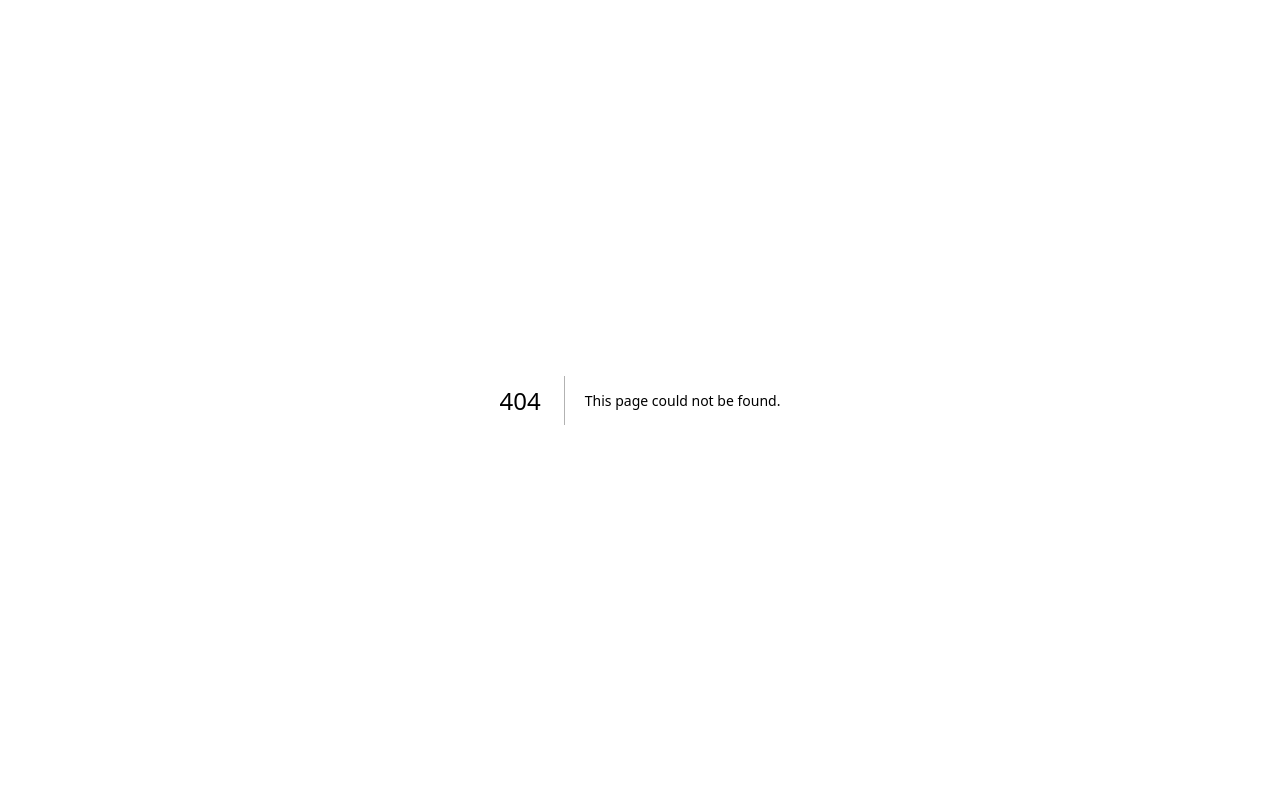
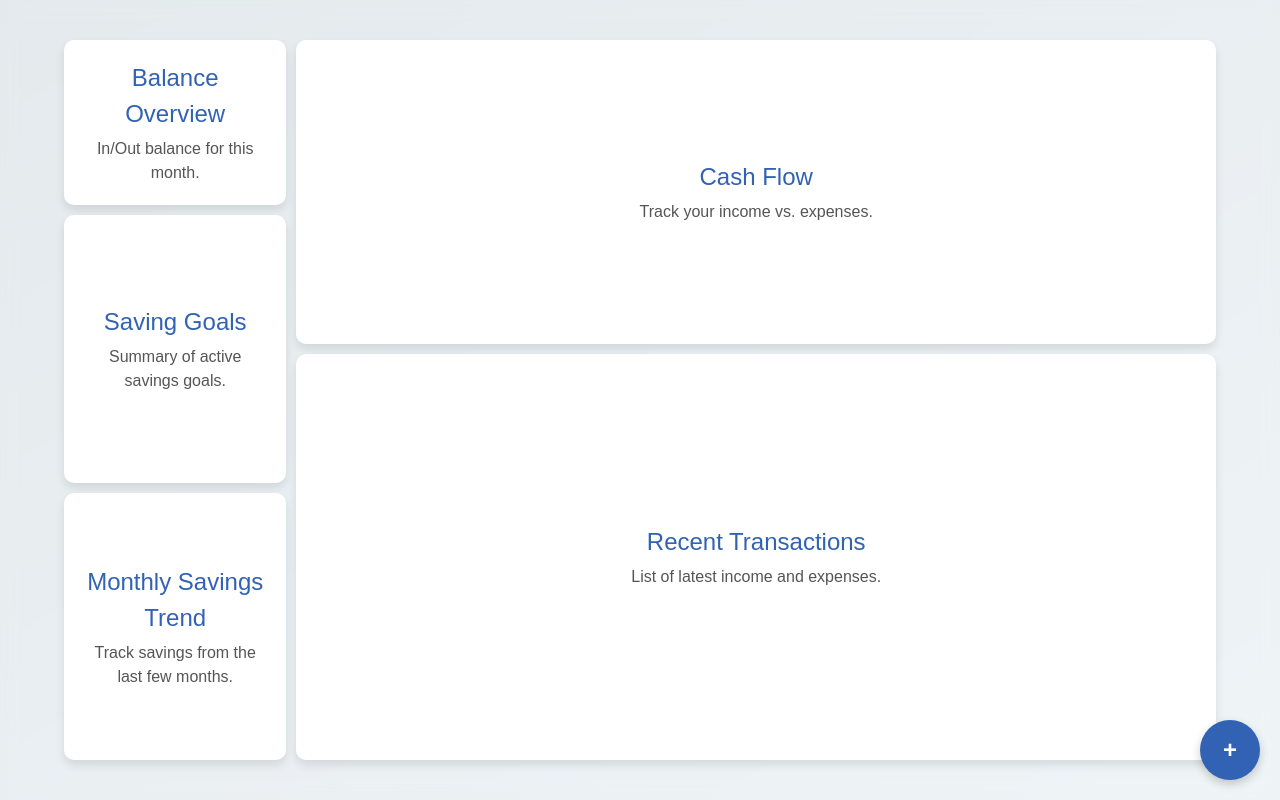
Before and after one commit to derrickkwillis/Finance-Tracker, a Next.js app in the folder client/: page /dashboard in a window 1280 px wide. Before the commit this address had no page. Built offline with nearby package versions, Linux system fonts and the light colour scheme.

Commit message:
Added dashboard template (divs).

```diff
--- /dev/null
+++ b/client/src/app/dashboard/page.jsx
@@ -0,0 +1,192 @@
+"use client";
+
+import React, { useState } from "react";
+import styled from "styled-components";
+
+const Dashboard = () => {
+  const [isOpen, setIsOpen] = useState(false);
+
+  return (
+    <StyledWrapper>
+      <div className="overlay" /> {/* Faded background effect */}
+      <div className="parent">
+        <div className="div1">
+          <h2>Recent Transactions</h2>
+          <p>List of latest income and expenses.</p>
+        </div>
+        <div className="div2">
+          <h2>Cash Flow</h2>
+          <p>Track your income vs. expenses.</p>
+        </div>
+        <div className="div3">
+          <h2>Balance Overview</h2>
+          <p>In/Out balance for this month.</p>
+        </div>
+        <div className="div4">
+          <h2>Saving Goals</h2>
+          <p>Summary of active savings goals.</p>
+        </div>
+        <div className="div5">
+          <h2>Monthly Savings Trend</h2>
+          <p>Track savings from the last few months.</p>
+        </div>
+      </div>
+      {/* Floating Action Button */}
+      <div className="fab-container">
+        <button className="fab" onClick={() => setIsOpen(!isOpen)}>
+          +
+        </button>
+        <div className={`fab-options ${isOpen ? "open" : ""}`}>
+          <button className="fab-option">Add Transaction</button>
+          <button className="fab-option">Create New Savings Plan</button>
+          <button className="fab-option">Logout</button>
+        </div>
+      </div>
+    </StyledWrapper>
+  );
+};
+
+const StyledWrapper = styled.div`
+  display: flex;
+  justify-content: center;
+  align-items: center;
+  height: 100vh;
+  background: linear-gradient(
+    to bottom right,
+    rgba(207, 217, 223, 0.8),
+    rgba(226, 235, 240, 0.8)
+  );
+
+  position: relative;
+
+  .overlay {
+    position: absolute;
+    width: 100%;
+    height: 100%;
+    background: rgba(255, 255, 255, 0.3);
+    backdrop-filter: blur(8px);
+  }
+
+  .parent {
+    display: grid;
+    width: 90%;
+    height: 90%;
+    grid-template-columns: repeat(5, 1fr);
+    grid-template-rows: repeat(5, 1fr);
+    grid-column-gap: 10px;
+    grid-row-gap: 10px;
+    position: relative;
+    z-index: 10;
+  }
+
+  .div1 {
+    grid-area: 3 / 2 / 6 / 6;
+  }
+  .div2 {
+    grid-area: 1 / 2 / 3 / 6;
+  }
+  .div3 {
+    grid-area: 1 / 1 / 2 / 2;
+  }
+  .div4 {
+    grid-area: 2 / 1 / 4 / 2;
+  }
+  .div5 {
+    grid-area: 4 / 1 / 6 / 2;
+  }
+
+  .parent div {
+    background: white;
+    padding: 20px;
+    border-radius: 10px;
+    box-shadow: 0px 5px 10px rgba(0, 0, 0, 0.1);
+    display: flex;
+    flex-direction: column;
+    justify-content: center;
+    align-items: center;
+    text-align: center;
+  }
+
+  .parent h2 {
+    color: rgb(49, 98, 179);
+    font-size: 1.5rem;
+    margin-bottom: 5px;
+  }
+
+  .parent p {
+    color: #555;
+    font-size: 1rem;
+  }
+
+  /* Floating Action Button (FAB) */
+  .fab-container {
+    position: fixed;
+    bottom: 20px;
+    right: 20px;
+    display: flex;
+    flex-direction: column;
+    align-items: flex-end;
+    z-index: 100; /* Ensures it stays above everything */
+  }
+
+  .fab {
+    width: 60px;
+    height: 60px;
+    background-color: rgb(49, 98, 179);
+    color: white;
+    border: none;
+    border-radius: 50%;
+    font-size: 24px;
+    font-weight: bold;
+    cursor: pointer;
+    display: flex;
+    justify-content: center;
+    align-items: center;
+    box-shadow: 0px 4px 10px rgba(0, 0, 0, 0.2);
+    transition: transform 0.3s ease, background-color 0.3s ease;
+  }
+
+  .fab:hover {
+    background-color: rgb(39, 78, 149);
+  }
+
+  /* Options - Initially Hidden */
+  .fab-options {
+    display: flex;
+    flex-direction: column;
+    align-items: flex-end;
+    opacity: 0;
+    transform: translateY(20px);
+    transition: opacity 0.3s ease, transform 0.3s ease;
+    position: absolute;
+    bottom: 70px; /* Positioned above the FAB */
+    right: 10px;
+  }
+
+  /* Show options when FAB is open */
+  .fab-options.open {
+    opacity: 1;
+    transform: translateY(0);
+  }
+
+  .fab-option {
+    background: white;
+    border: 1px solid #ccc;
+    padding: 10px 15px;
+    margin-bottom: 8px;
+    border-radius: 5px;
+    cursor: pointer;
+    font-size: 14px;
+    transition: background 0.3s ease, color 0.3s ease;
+    width: auto; /* Adjust width based on content */
+    white-space: nowrap; /* Prevent text from wrapping */
+    min-width: 100px; /* Set a minimum width so small text buttons look uniform */
+  }
+
+  .fab-option:hover {
+    background: rgb(49, 98, 179);
+    color: white;
+  }
+`;
+
+export default Dashboard;
--- /dev/null
+++ b/client/src/app/page.jsx
@@ -0,0 +1,5 @@
+import { redirect } from "next/navigation";
+
+export default function Home() {
+  redirect("/dashboard");
+}
```
